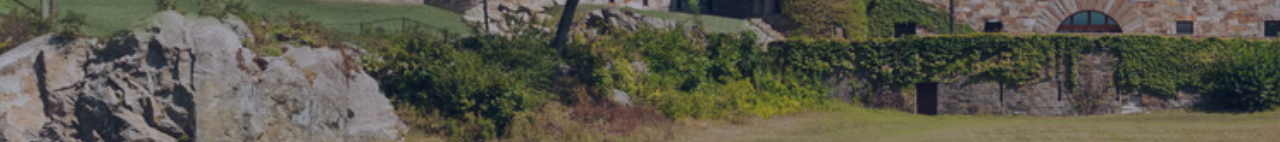
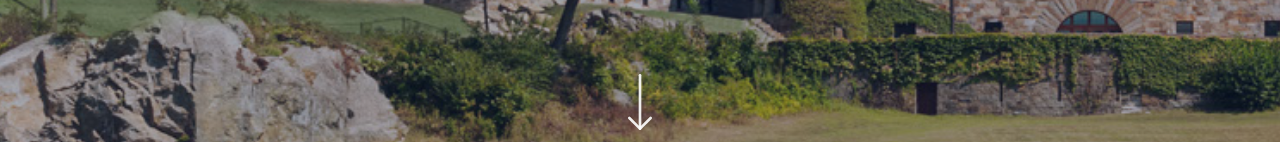
Before and after one commit to Rohin2022/ngmun, a Next.js app: page / in a window 1280 px wide. Shown: the part 658-800 px from the top of the page. Built offline with nearby package versions, Linux system fonts and the light colour scheme.

Commit message:
scroll indictator

```diff
--- a/src/app/page.tsx
+++ b/src/app/page.tsx
@@ -2,7 +2,7 @@
 
 import { Button } from "@/components/shadcnComponents/button";
 import Image from "next/image";
-import { ChevronRight, ChevronDown, MoveDown, ArrowRight } from "lucide-react";
+import { ChevronRight, ChevronDown, MoveDown, ArrowRight, Scroll } from "lucide-react";
 import { useEffect, useRef, useState } from "react";
 import Link from "next/link";
 
@@ -59,6 +59,14 @@ const AnimateOnScroll = ({ children, className = "" }) => {
       } ${className}`}
     >
       {children}
+    </div>
+  );
+};
+
+const ScrollIndicator = () => {
+  return (
+    <div className="fixed bottom-2 left-1/2 transform -translate-x-1/2 z-40 flex flex-col items-center justify-center">
+      <MoveDown strokeWidth={1} className="text-white/90 w-16 h-16" />
     </div>
   );
 };
@@ -126,6 +134,7 @@ export default function Home() {
             </Button>
           </Link>
         </div>
+        <ScrollIndicator />
       </div>
 
       {/* Main Content Section */}
```
